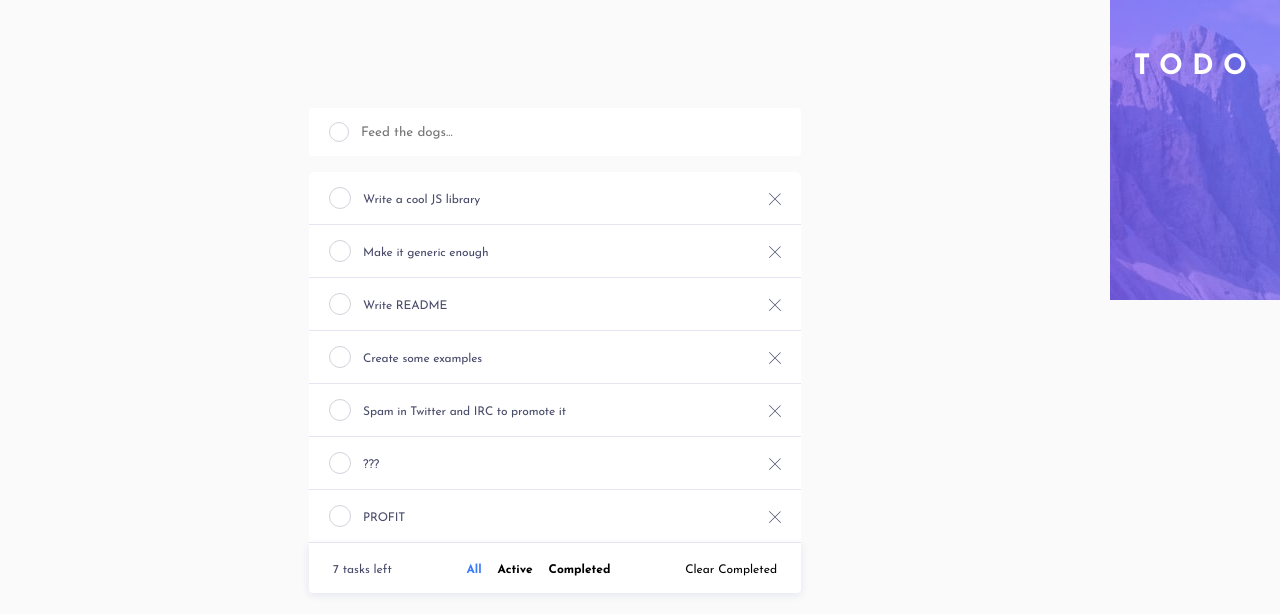
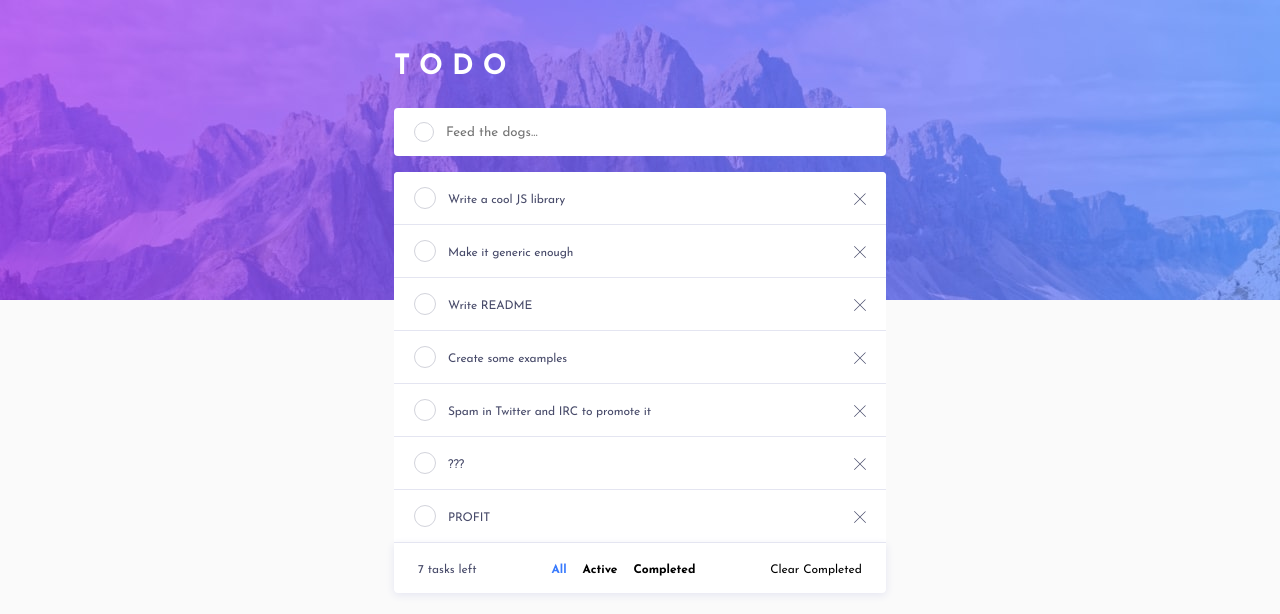
Before and after one commit to cellbesmanos/fm-todo-app, a Vue app: page / in a window 1280 px wide. Shown: the top 614 px of the page. Built offline with nearby package versions, Linux system fonts and the light colour scheme.

Commit message:
Fix: Add explicit position for grid items

```diff
--- a/src/components/Header.vue
+++ b/src/components/Header.vue
@@ -14,13 +14,17 @@
   background-repeat: no-repeat;
   background-size: cover;
   background-position: center;
+
+  grid-row-start: 1;
+  grid-row-end: 3;
+  grid-column-start: 1;
+  grid-column-end: 2;
 }
 
 @media screen and (min-width: 34.375em) {
   .header {
     --height: 30rem;
     background-image: url("../assets/bg-desktop-light.jpg");
-    grid-area: 1 / 3;
   }
 }
 
--- a/src/components/TodoList.vue
+++ b/src/components/TodoList.vue
@@ -143,7 +143,9 @@ function clearCompleted() {
 
 <style>
 .todoList {
-  grid-area: 2;
+  grid-row-start: 2;
+  grid-column-start: 1;
+  grid-column-end: 2;
   padding-inline: 2.4rem;
   margin-inline: auto;
   width: min(100%, 54rem);
```
